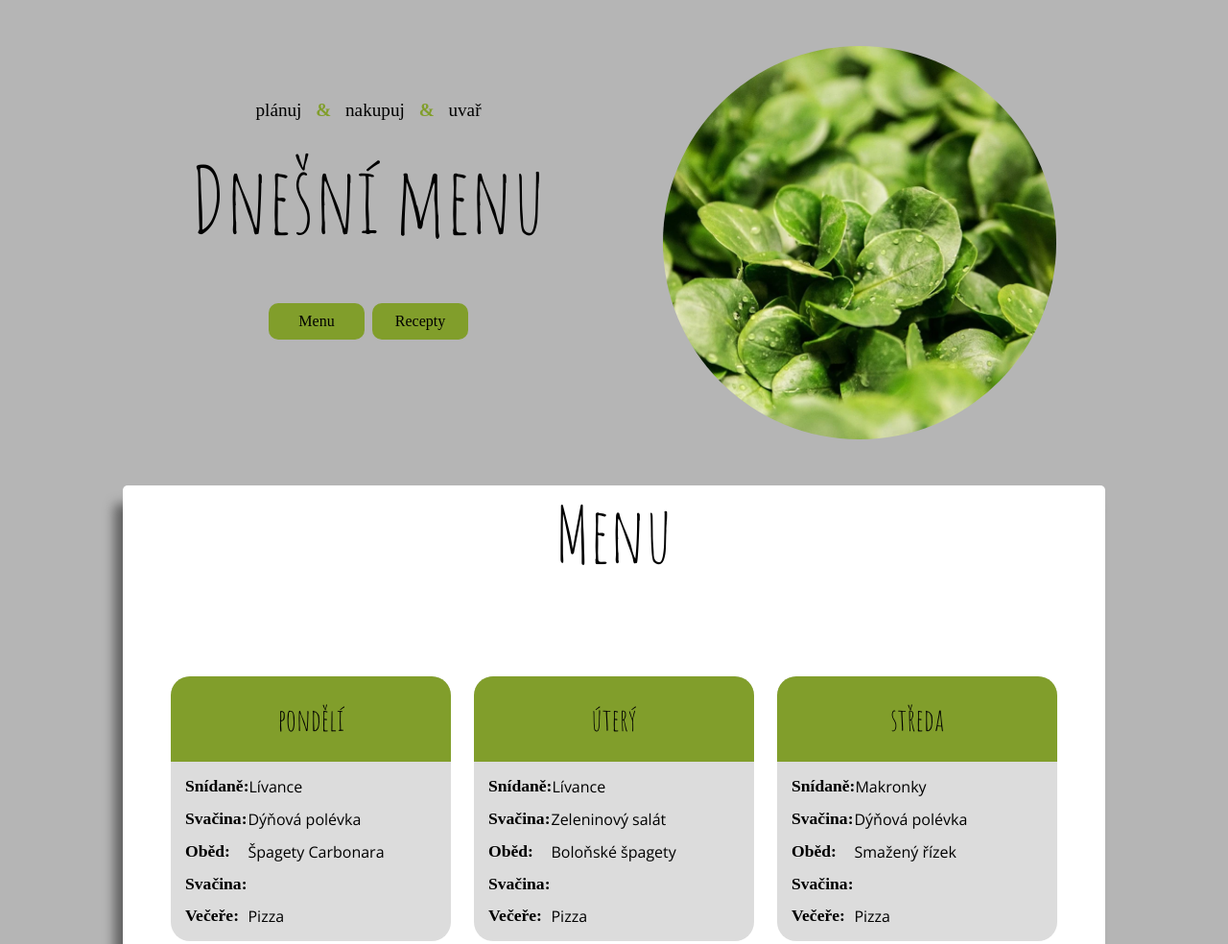
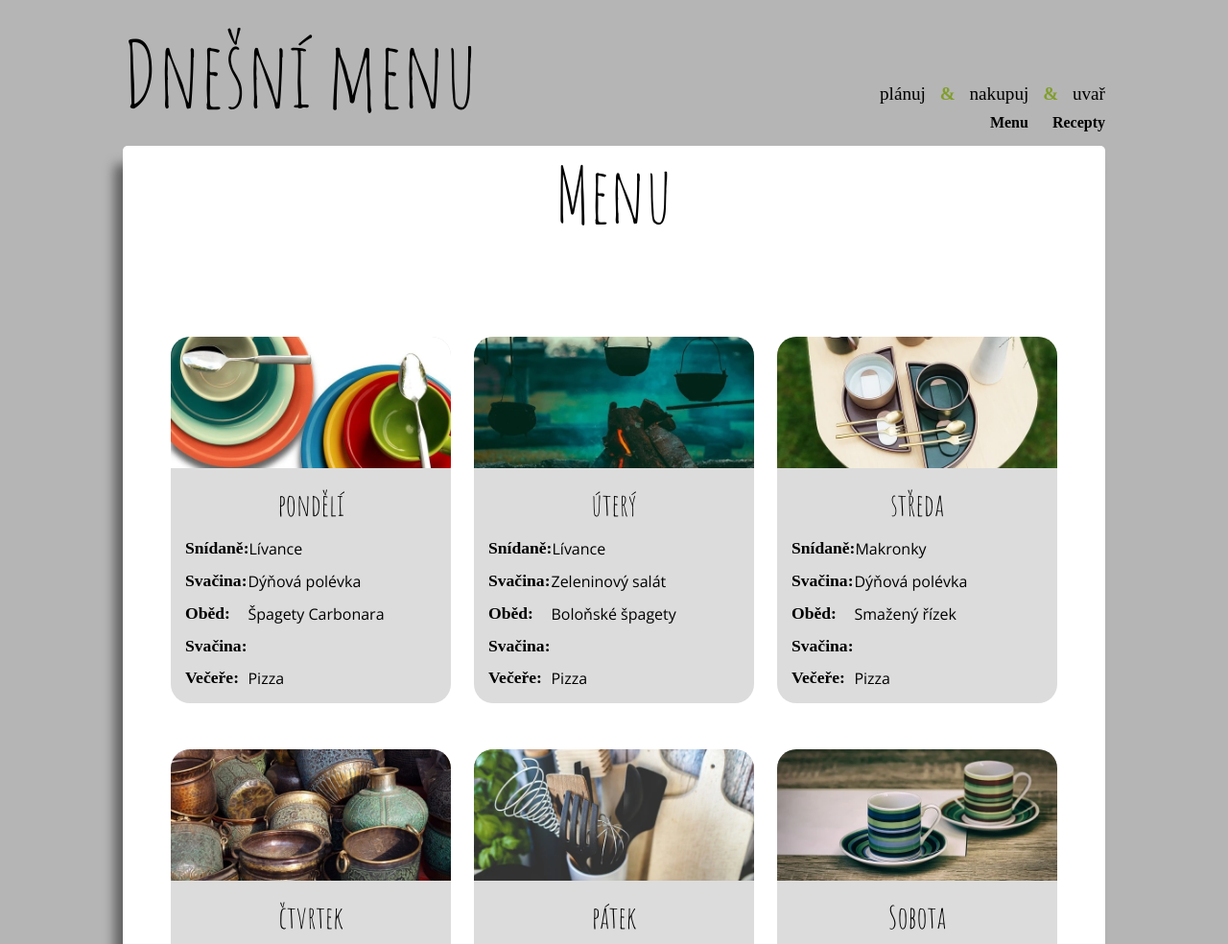
Before and after one commit to icirova/todays-menu, an Eleventy site: page index.html in a window 1280 px wide. Shown: the top 984 px of the page at 96% size. Built offline with nearby package versions, Linux system fonts and the light colour scheme; Eleventy itself is replaced by a stand-in of ours; files that its build step writes are made by us from their sources; a web font is replaced by a local one.

Commit message:
stylování aplikace

```diff
--- a/_includes/partials/header.njk
+++ b/_includes/partials/header.njk
@@ -2,21 +2,24 @@
 
     <div class="header__container">
 
+        <h1 class="header__title" >Dnešní menu</h1>
+
+
+
         <div class="header__text">
 
             <p class="header__description">plánuj <span class="description-color">&</span> nakupuj <span class="description-color">&</span> uvař</p>
-            <h1 class="header__title" >Dnešní menu</h1>
+            <div class="buttons buttons--header">
+                <button class="button button--header"><a class="button__link button__link--header" href="/#/">Menu</a></button>
+                <button class="button button--header"><a class="button__link button__link--header" href="/recipes/">Recepty</a></button>
+            </div>
+        </div>
 
-            <div class="buttons">
-                <button class="button button--header"><a class="button__link" href="/#/">Menu</a></button>
-                <button class="button button--header"><a class="button__link" href="/recipes/">Recepty</a></button>
-            </div>
 
-        </div>
-        <div class="header__img">
+        <!-- <div class="header__img">
             <img class="header__image" src="/images/hero2.webp" alt="obrázek listového salátu">
         </div>
-
+        -->
 
     </div>
 
--- a/index.html
+++ b/index.html
@@ -10,7 +10,7 @@ script: script.js
 <div class="section section--grid">
 
     <div class="card card--planner">
-
+        <img class="card__image--menu" src="/images/1-menu.webp" alt="">
         <h1 class="card__title card__title--menu">pondělí</h1>
         <div class="card__content" id="1">
             <div class="card__text">
@@ -41,6 +41,7 @@ script: script.js
     </div>
 
     <div class="card card--planner">
+        <img class="card__image--menu" src="/images/2-menu.webp" alt="">
         <h1 class="card__title card__title--menu">úterý</h1>
         <div class="card__content">
             <div class="card__text">
@@ -71,6 +72,7 @@ script: script.js
     </div>
 
     <div class="card card--planner">
+        <img class="card__image--menu" src="/images/3-menu.webp" alt="">
         <h1 class="card__title card__title--menu">středa</h1>
         <div class="card__content">
             <div class="card__text">
@@ -101,6 +103,7 @@ script: script.js
     </div>
 
     <div class="card card--planner">
+        <img class="card__image--menu" src="/images/4-menu.webp" alt="">
         <h1 class="card__title card__title--menu">čtvrtek</h1>
         <div class="card__content">
             <div class="card__text">
@@ -131,6 +134,7 @@ script: script.js
     </div>
 
     <div class="card card--planner">
+        <img class="card__image--menu" src="/images/5-menu.webp" alt="">
         <h1 class="card__title card__title--menu">pátek</h1>
         <div class="card__content">
             <div class="card__text">
@@ -161,6 +165,7 @@ script: script.js
     </div>
 
     <div class="card card--planner">
+        <img class="card__image--menu" src="/images/6-menu.webp" alt="">
         <h1 class="card__title card__title--menu">Sobota</h1>
         <div class="card__content">
             <div class="card__text">
@@ -191,6 +196,7 @@ script: script.js
     </div>
 
     <div class="card card--planner">
+        <img class="card__image--menu" src="/images/7-menu.webp" alt="">
         <h1 class="card__title card__title--menu">Neděle</h1>
         <div class="card__content">
             <div class="card__text">
@@ -221,7 +227,7 @@ script: script.js
     </div>
 
     <div class="card card--notes">
-
+        <img class="card__image--menu" src="/images/notes.webp" alt="">
         <h1 class="card__title card__title--menu">poznámky</h1>
         <div class="card__content card__content--notes">
             <p class="card__description card__description--notes">upéct bábovku, zpracovat dýni do mrazáku</p>
@@ -229,7 +235,7 @@ script: script.js
     </div>
 
     <div class="card card--shopping-list">
-
+        <img class="card__image--menu" src="/images/shopping.webp" alt="">
         <h1 class="card__title card__title--menu">nákupní seznam</h1>
         <div class="card__content ">
             <p class="card__description">maso, mléko</p>
--- a/scss/components/_button.scss
+++ b/scss/components/_button.scss
@@ -12,6 +12,11 @@
     &__link {
         text-decoration: none;
         color: black;
+
+
+        &--header {
+            font-weight: 700;
+        }
 
     }
 
@@ -29,16 +34,23 @@
     }
 
     &--header{
-
-        background-color: variables.$color-complementary;
+        padding: 0;
+        background-color: variables.$color-secondary;
+        text-align: start;
+        width: auto
 
     }
 
     &--header:hover{
-        background-color: darken(variables.$color-complementary, 20%);
+        background-color: transparent;
     }
 }
 
 .button--new-recipe:hover {
     background-color: darken(variables.$color-complementary, 20%);
 }
+
+.buttons--header {
+    margin-bottom: 0;
+
+}
--- a/scss/components/_card.scss
+++ b/scss/components/_card.scss
@@ -31,8 +31,9 @@
     }
 
     &__title--menu {
-        background-color: variables.$color-complementary;
-        padding: variables.$spacer;
+
+        // background-color: white;
+        padding-top: variables.$half-spacer;
         margin: 0;
         border-radius: 20px 20px 0 0;
     }
@@ -118,3 +119,10 @@
         height: 300px;
     }
 }
+
+.card__image--menu {
+   width: 100%;
+
+
+    border-radius: 20px 20px 0 0 ;
+}
--- a/scss/layout/_grid.scss
+++ b/scss/layout/_grid.scss
@@ -5,9 +5,13 @@
 .header {
     &__container {
         @include mixins.display-med{
-            display: flex;
-            justify-content: space-between;
-            align-items: center;
+           display: flex;
+           justify-content: space-between;
+
+        }
+
+        @include mixins.display-lg{
+            // display: block;
         }
     }
 
@@ -18,6 +22,11 @@
        flex-direction: column;
        align-items: center;
 
+       @include mixins.display-med{
+        justify-content: end;
+        align-items: end;
+        gap: 10px;
+       }
     }
 
     &__img {
@@ -87,4 +96,14 @@
     flex-wrap: wrap;
     justify-content: center;
     gap: variables.$mini-spacer;
+
+
 }
+
+.buttons--header {
+   gap: 25px;
+
+    @include mixins.display-med{
+        justify-content: end;
+    }
+}
--- a/scss/layout/_header.scss
+++ b/scss/layout/_header.scss
@@ -10,7 +10,7 @@
 
     @include mixins.display-med{
 
-        padding: variables.$double-spacer;
+        // padding: variables.$double-spacer;
     }
 
     &__container {
@@ -25,6 +25,9 @@
         margin-bottom: 20px;
 
         font-family: variables.$subtitle-font;
+        @include mixins.display-med{
+            margin-bottom: 0;
+           }
 
         @include mixins.display-lg {
             font-size: 1.2rem;
@@ -33,8 +36,17 @@
     }
 
     &__title {
-       @include mixins.margin-bottom;
+
+
+       margin: 20px auto;
+       text-align: center;
+
        font-size: 3rem;
+
+       @include mixins.display-med{
+        margin: 0;
+        font-size: 4rem;
+       }
 
        @include mixins.display-lg {
         font-size: 6rem;
@@ -43,16 +55,16 @@
     }
 
 
-    &__image {
-        display: none;
-        @include mixins.display-med{
-            display: block;
-            width: 80%;
-            margin: 0 auto;
-            border-radius: 50%;
+    // &__image {
+    //     display: none;
+    //     @include mixins.display-med{
+    //         display: block;
+    //         width: 80%;
+    //         margin: 0 auto;
+    //         border-radius: 50%;
 
-        }
-    }
+    //     }
+    // }
 }
 
 .description-color{
@@ -60,3 +72,8 @@
     margin: 0 10px;
     font-weight: 700;
 }
+
+.buttons--header {
+    margin-bottom: 0;
+    background-color: transparent;
+}
--- a/scss/pages/_recipes.scss
+++ b/scss/pages/_recipes.scss
@@ -2,7 +2,7 @@
 @use '../abstracts/mixins';
 
 
-.buttons {
+.buttons--recipes {
     @include mixins.margin-bottom;
 }
 
```
Also changed, not shown: recipes.html (+1 -1 lines), css/main.css, images/1-menu.webp (added), images/2-menu.webp (added), images/3-menu.webp (added), images/4-menu.webp (added), images/5-menu.webp (added), images/6-menu.webp (added), images/7-menu.webp (added), images/notes.webp (added), images/shopping.webp (added), 1 other file.
